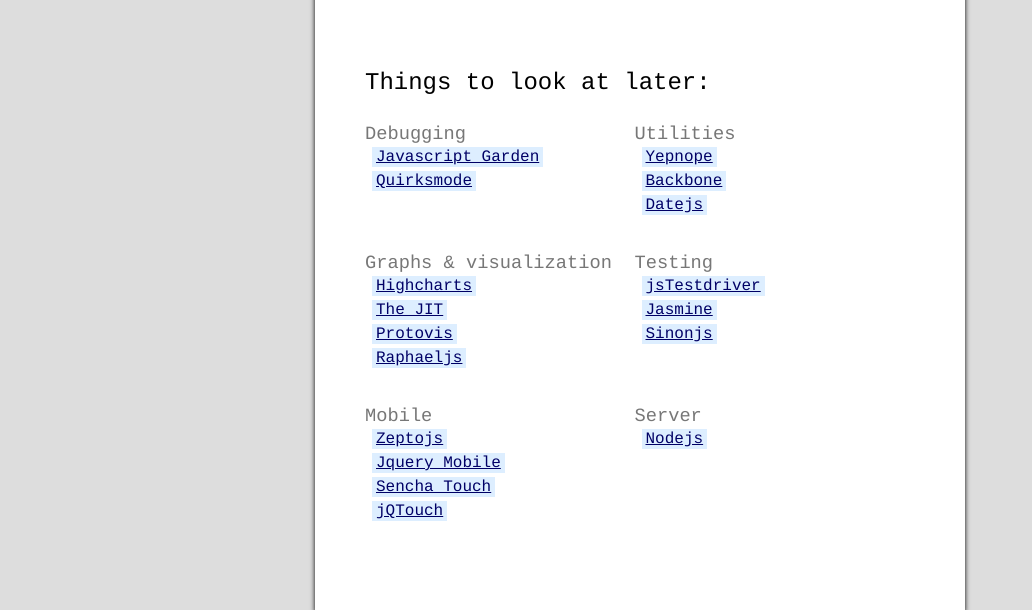
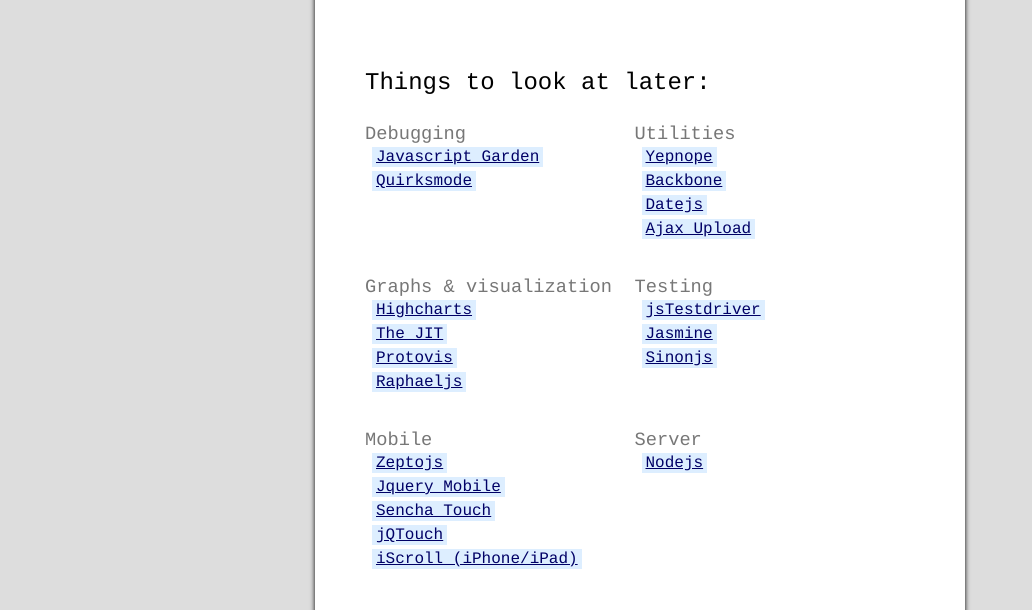
Before and after one commit to eivindingebrigtsen/NTNU, a plain HTML site: page index.html in a window 1280 px wide. Shown: the part 339-949 px from the top of the page, without its empty margins (0-1032 px from the left). Drawn offline with Linux system fonts and the light colour scheme.

Commit message:
adding frameworks

```diff
--- a/index.html
+++ b/index.html
@@ -35,6 +35,7 @@
 						<li><a href="http://yepnopejs.com/" title="yepnope.js | A Conditional Loader For Your Polyfills!">Yepnope</a></li>
 						<li><a href="http://documentcloud.github.com/backbone/" title="Backbone.js">Backbone</a></li>
 						<li><a href="http://www.datejs.com/">Datejs</a></li>
+						<li><a href="http://valums.com/ajax-upload/" title="Ajax Upload; A file upload script with progress-bar, drag-and-drop.">Ajax Upload</a></li>
 				</ul></li>
 				<li><h3>Graphs &amp; visualization</h3>
 					<ul>
@@ -55,6 +56,7 @@
 						<li><a href="http://jquerymobile.com/" title="jQuery Mobile | jQuery Mobile">Jquery Mobile</a></li>
 						<li><a href="http://www.sencha.com/products/touch/demos/" title="Demos | Sencha Touch">Sencha Touch</a></li>
 						<li><a href="http://jqtouch.com/" title="jQTouch - jQuery plugin for mobile web development">jQTouch</a></li>
+						<li><a href="http://cubiq.org/iscroll" title="iScroll">iScroll (iPhone/iPad)</a></li>
 					</ul></li>
 				<li><h3>Server</h3>
 				<ul>
```
